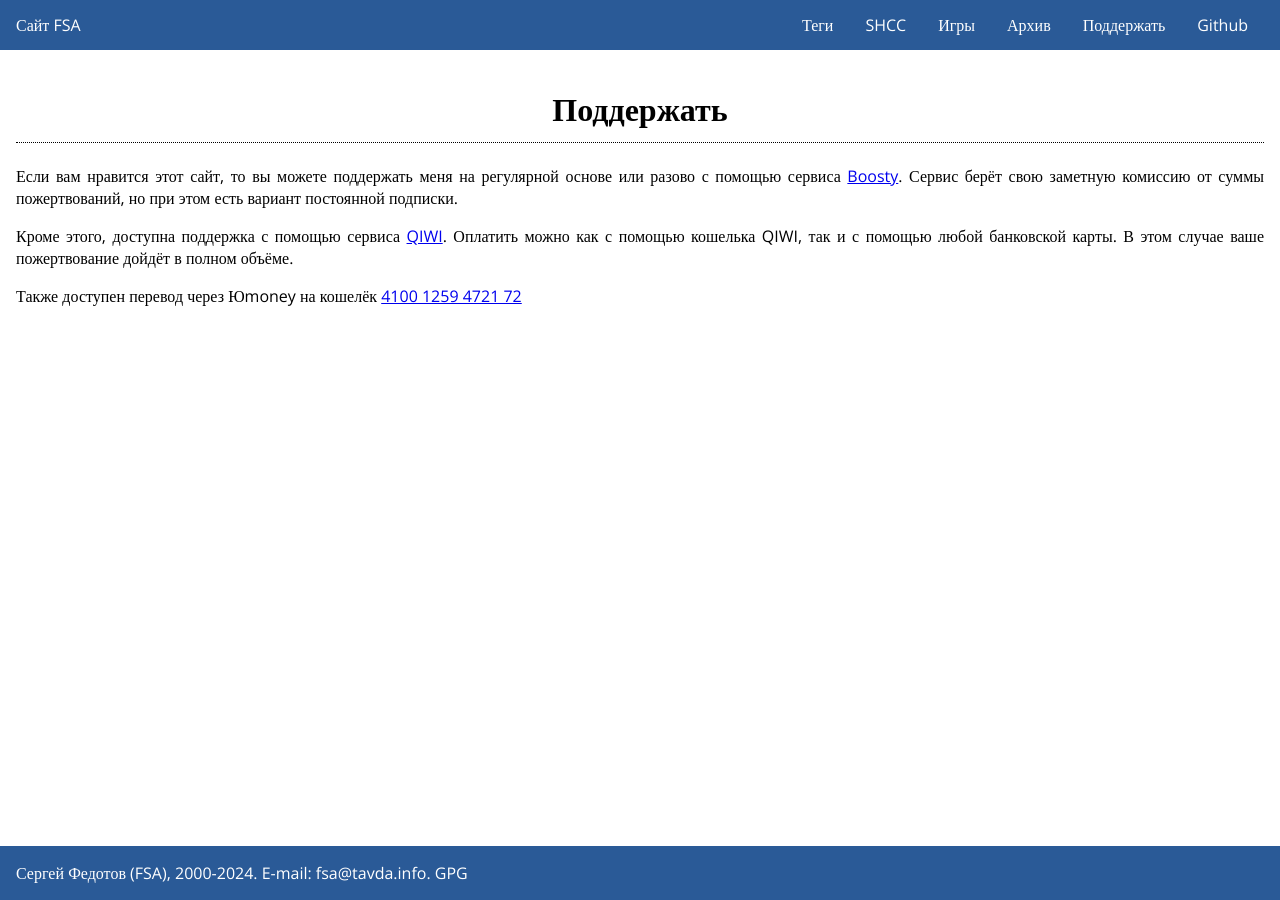
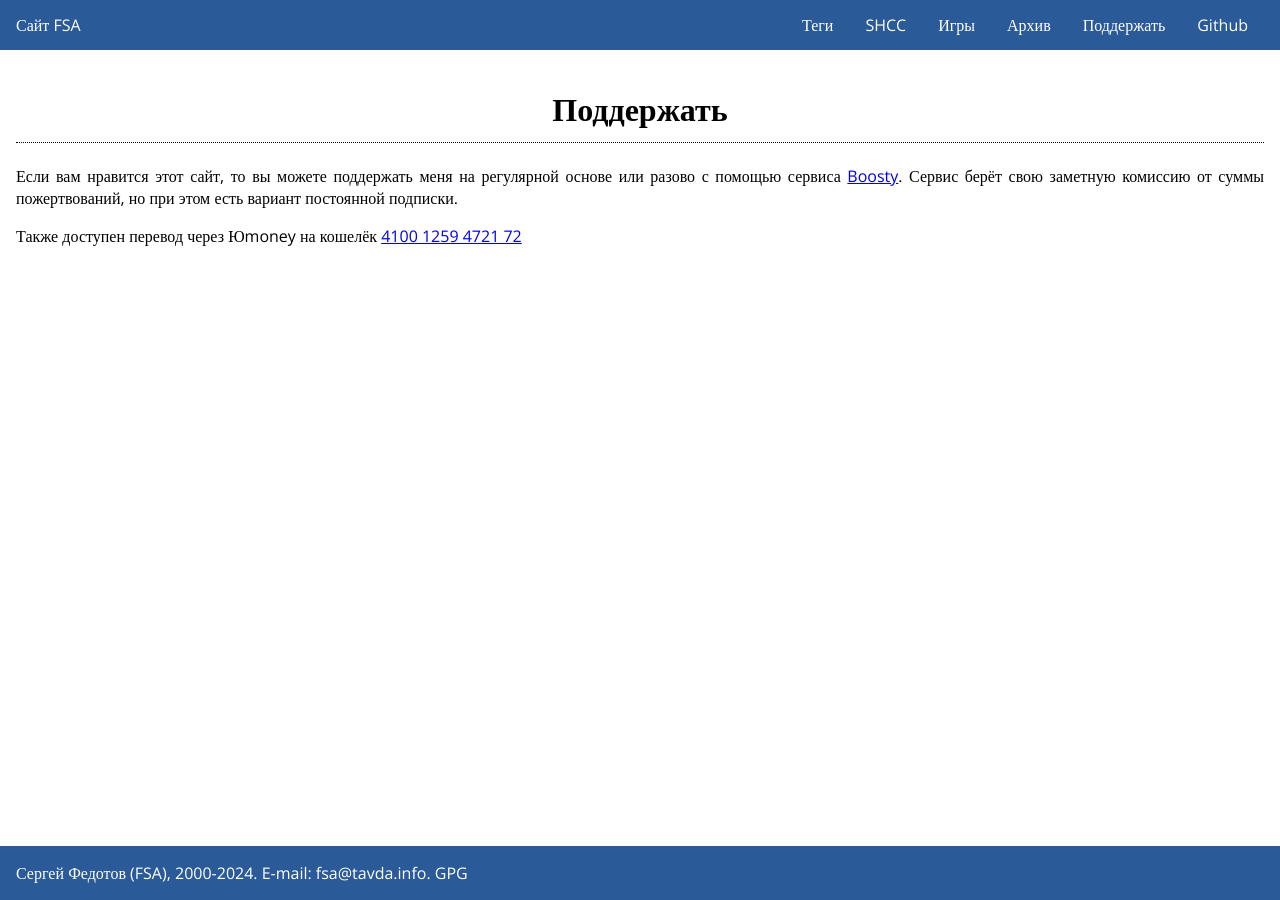
Before and after one commit to fsa/site, a Jekyll site: the page built from support.md, in a window 1280 px wide. Built offline with Jekyll 4.4.1, drawn with Linux system fonts in a browser that asks for light colours; our own code applies the rules of GitHub Pages for plain Markdown files.

Commit message:
Удалён QIWI

```diff
--- a/support.md
+++ b/support.md
@@ -8,6 +8,4 @@ redirect_from:
 
 Если вам нравится этот сайт, то вы можете поддержать меня на регулярной основе или разово с помощью сервиса [Boosty](https://boosty.to/tavdainfo/donate). Сервис берёт свою заметную комиссию от суммы пожертвований, но при этом есть вариант постоянной подписки.
 
-Кроме этого, доступна поддержка с помощью сервиса [QIWI](https://qiwi.com/n/TAVDA). Оплатить можно как с помощью кошелька QIWI, так и с помощью любой банковской карты. В этом случае ваше пожертвование дойдёт в полном объёме.
-
 Также доступен перевод через Юmoney на кошелёк [4100 1259 4721 72](https://yoomoney.ru/to/41001259472172)
```
